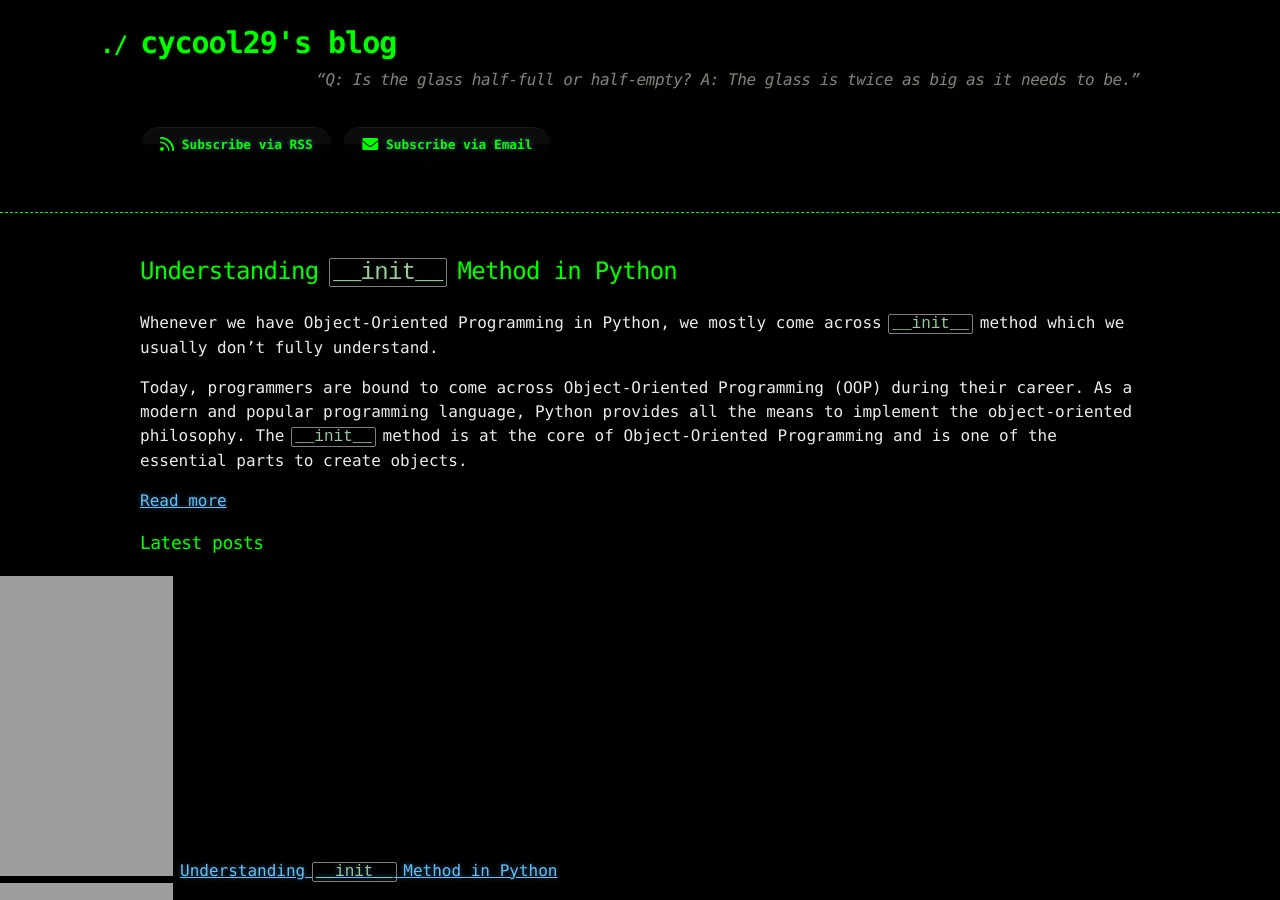
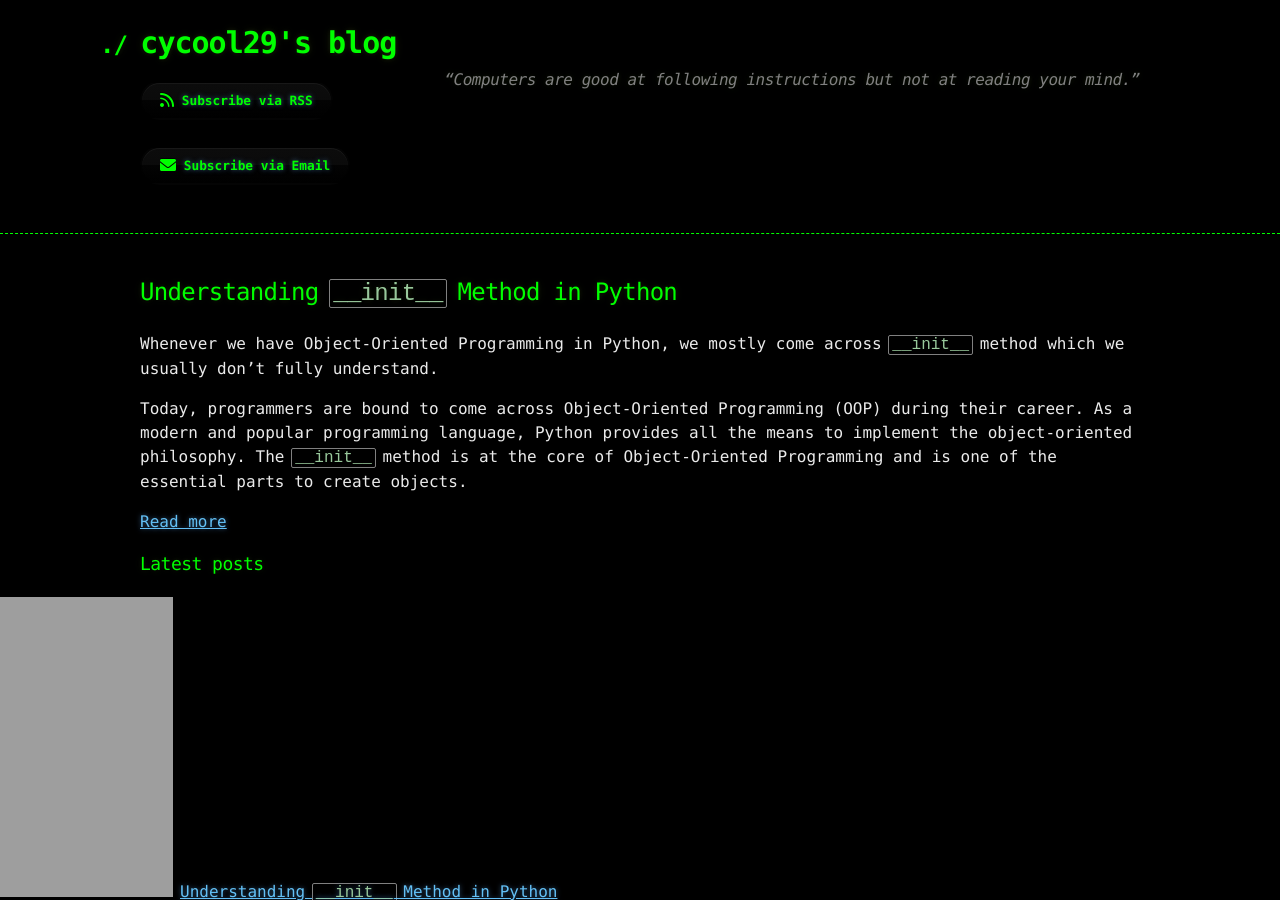
Before and after one commit to cycool29/cycool29.github.io, a Jekyll site: the page built from index.md, in a window 1280 px wide and 900 px high. Built offline with Jekyll 4.4.1, drawn with Linux system fonts in a browser that asks for light colours; a style sheet for code colours, icons or effects is not loaded.

Commit message:
Update quotes

```diff
--- a/_config.yml
+++ b/_config.yml
@@ -1,6 +1,6 @@
 title: cycool29's blog
 comments: Comments
-description: "“Q: Is the glass half-full or half-empty? A: The glass is twice as big as it needs to be.” "
+description: "“Computers are good at following instructions but not at reading your mind.” "
 remote_theme: jekyll-theme-hacker
 author: cycool29
 github:
```
